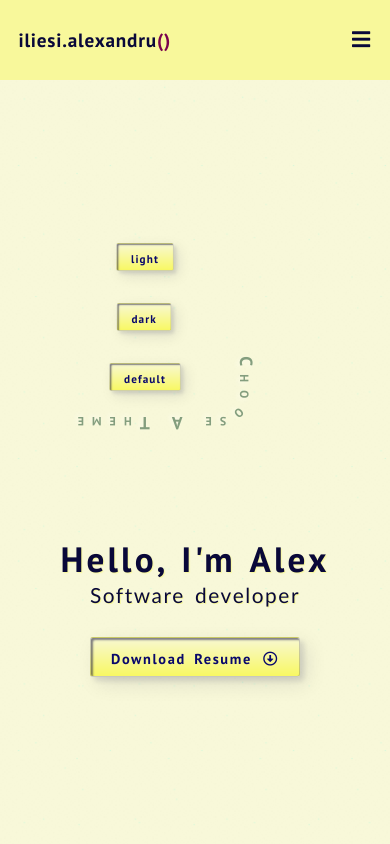
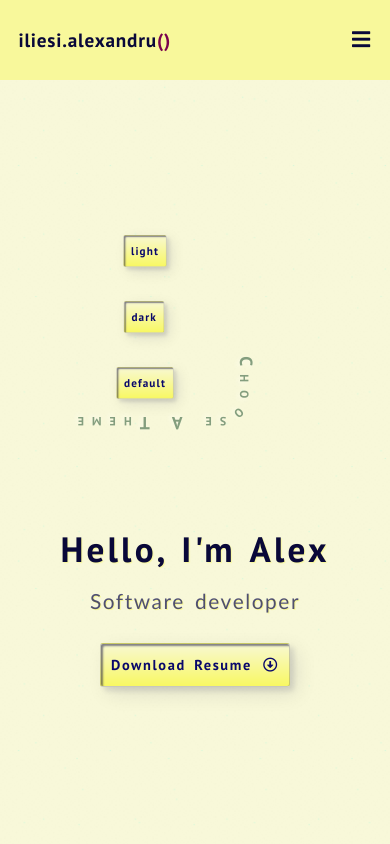
Before and after one commit to alex4tm/portfolio-v1, a React (Create React App) app: page / in a window 390 px wide. Shown: the top 844 px of the page. Built offline with nearby package versions, Linux system fonts and the light colour scheme.

Commit message:
adjusted button behavior for small width devices

```diff
--- a/src/components/Button.css
+++ b/src/components/Button.css
@@ -1,7 +1,7 @@
 
 .btn {
   width: fit-content;
-  height: 40px;
+  height: auto;
   color: rgb(var(--color-main-300));
   border-radius: 3px;
   padding: 10px 20px;
@@ -39,3 +39,10 @@
               inset -2px -2px 4px 0 rgb(var(--color-main-700), 20%),
               inset 2px 2px 4px 0 rgb(var(--color-main-700), 20%);
 }
+
+
+@media screen and (max-width: 568px) {
+  .btn {
+    padding: 10px 10px;
+  }
+}
--- a/src/components/HeroSection.css
+++ b/src/components/HeroSection.css
@@ -30,10 +30,11 @@
   font-size: 3.5rem;
   text-shadow: 1px 1px 1px rgb(var(--color-background-second));
   letter-spacing: 0.2rem;
+  margin-bottom: 1rem;
 }
 
 .hero-content > p {
-  color: rgb(var(--color-main-700));
+  color: rgb(var(--color-main-500), 70%);
   font-size: 1.7rem;
   font-family: 'Trebuchet MS', 'Lucida Sans Unicode', 'Lucida Grande',
     'Lucida Sans', Arial, sans-serif;
```
